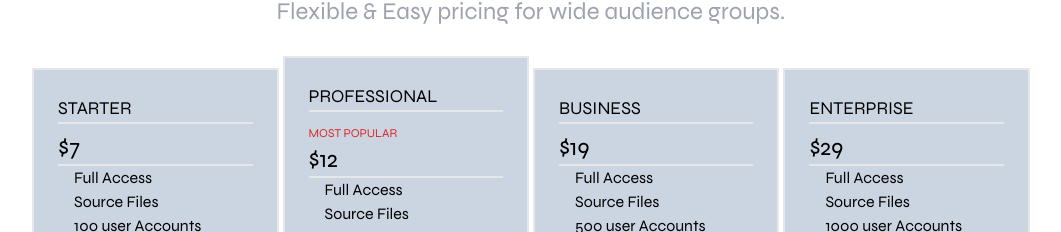
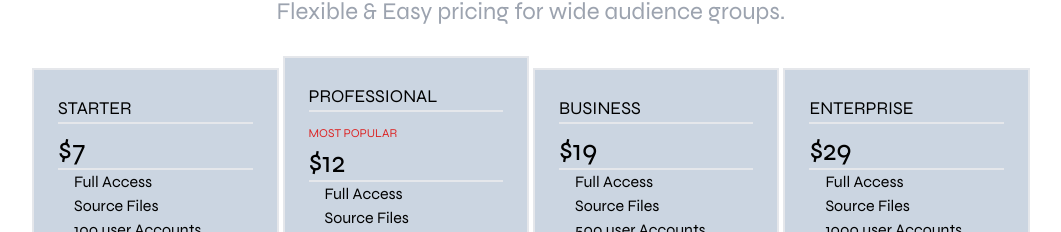
Before and after one commit to gavinwalsh1996/Single-Page-Website, a React (Create React App) app: page / in a window 1280 px wide. Shown: the part 1752-1984 px from the top of the page, without its empty margins (109-1170 px from the left). Built offline with nearby package versions, Linux system fonts and the light colour scheme.

Commit message:
Adding more comments and making code more semantic to make it more readable

```diff
--- a/src/App.js
+++ b/src/App.js
@@ -51,8 +51,8 @@ function App() {
   return (
 
     <div className='dark:bg-slate-900 bg-white'>
-
-      {/* Hero Section */}
+      {/* Header, DarkMode Switch & HeroSlider Section */}
+      <header>
         <div style={{height: '100vh', backgroundImage: `url(${backgroundImage})`, backgroundRepeat: 'no-repeat', backgroundSize: 'cover'}}>
           <Navbar links={links} logo={logo}/>
           <DarkModeSwitch handleThemeSwitch={handleThemeSwitch} theme={theme} />
@@ -60,16 +60,25 @@ function App() {
             <Slider />
           </div>
         </div>
+      </header>
 
-      {/* Features & Pricing. Used Tailwinds media query selector to adjust the margin values on different screen sizes */}
+      {/* Main Section conatins all of the main features on the webpage */}
+      <main>
+        <section>
+           {/* Used Tailwinds media query selector to adjust the margin values on different screen sizes */}
           <div className='dark:bg-slate-900 sm:ml-4 sm:mr-4 md:ml-8 md:mr-8 lg:ml-16 lg:mr-16 xl:ml-32 xl:mr-32'>
             <FeaturesGrid />
             <PriceCards />
             <ContentGrid />
             <StartersGuide />
           </div>
-      {/* Footer */}
+        </section>
+      </main>
+
+      {/* Footer Section */}
+      <footer>
         <Footer />
+      </footer>
     </div>
 
   )
--- a/src/components/Navbar.js
+++ b/src/components/Navbar.js
@@ -53,7 +53,8 @@ function Navbar({links, logo}) { // Navbar receives logo and links props from pa
         {/* Header Links */}
         {/* Ternary operator toggles the display value of elements based on current state */}
       <div className={`${ isOpen ? "block" : "hidden" } lg:flex lg:items-center lg:w-auto h-screen lg:h-20`} >
-        <div className="flex flex-col text-sm lg:flex-grow lg:flex-row gap-12 sm:p-0 p-5">
+         {/* I added background blur to contrast the mobile header as the bg color only starts to show on scroll */}
+        <div className="flex flex-col text-sm lg:flex-grow lg:flex-row gap-12 sm:p-0 p-5 backdrop-blur-3xl lg:backdrop-blur-0">
             {/* using .map method to map through the links array*/}
             {links.map((link) => (
                 <>
--- a/src/components/PriceCard.js
+++ b/src/components/PriceCard.js
@@ -5,7 +5,7 @@ const PriceCard = ({ title, price, accounts, access, popular }) => { //Receives
         <div className="bg-slate-300 p-6 border-2 cursor-pointer hover:bg-white hover:scale-110 transition-all ease-in duration-300 ...">
             <h3 className="text-lg font-medium mb-2 border-b-2">{title}</h3>
             <span className='text-xs text-red-600'>{popular}</span>
-            <div className="text-2xl font-medium border-b-2">{price}</div>
+            <div className="text-3xl font-medium border-b-2">{price}</div>
             <ul className="pl-4 mb-4 list-none border-b-2">
                 <li>Full Access</li>
                 <li>Source Files</li>
--- a/src/components/StartersGuide.js
+++ b/src/components/StartersGuide.js
@@ -22,7 +22,7 @@ function StartersGuide() {
     <div className='p-10 bg-slate-100 dark:bg-slate-900'>
       <HeadingSubHeading headings={headings}/>
 
-      <div className='flex justify-center items-center gap-6'>
+      <div className='flex flex-col md:flex-row justify-center items-center gap-6'>
         <button className="hover:bg-indigo-800 text-white px-4 py-2 rounded-lg
         bg-indigo-600 transition-colors duration-300 ease-in-out w-80 whitespace-nowrap">
           <StarIcon/>
```
Lines whose indentation alone changed are shown as unchanged.
